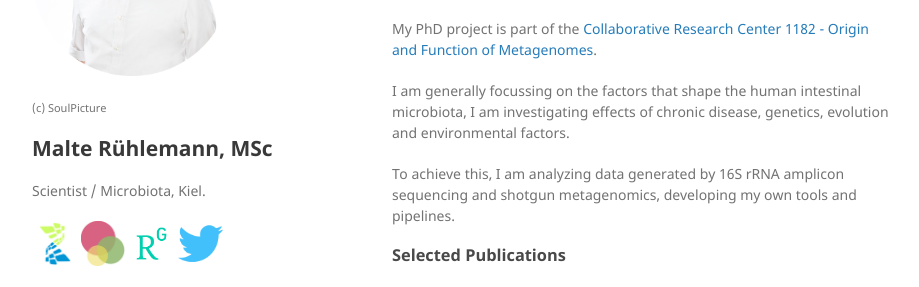
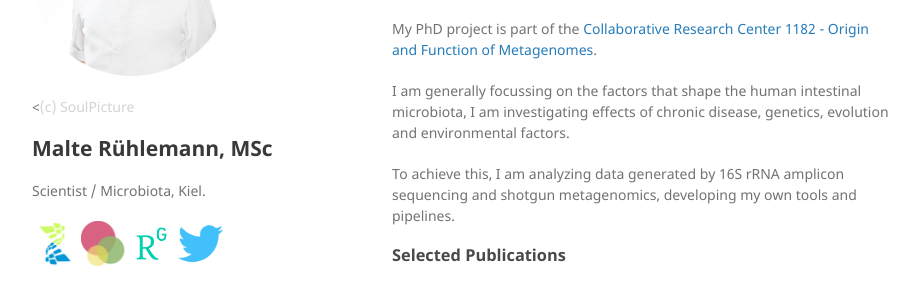
Before and after one commit to mruehlemann/mruehlemann.github.io, a Jekyll site: the page built from index.md, in a window 1280 px wide. Shown: the part 182-469 px from the top of the page, without its empty margins (178-1097 px from the left). Built offline with Jekyll 4.4.1, drawn with Linux system fonts in a browser that asks for light colours.

Commit message:
Update default.html

```diff
--- a/_layouts/default.html
+++ b/_layouts/default.html
@@ -16,7 +16,7 @@
     <div class="wrapper">
       <header>
 	<p class="view"><img src="docs/face.png" height=200px width=200px align=middle></p>
-	<p><small>(c) SoulPicture</small></p>
+	<p><<font color="lightgrey">(c) SoulPicture</font></p>
         <a href="{{ site.github.url }}"> <h2>{{ site.title | default: site.github.repository_name }}</h2> </a>
         <p>{{ site.description | default: site.github.project_tagline }}</p>
 	<p class="view"><a href="http://www.ikmb.uni-kiel.de/people/scientists/malte-ruhlemann" alt="IKMB"><img src="docs/ikmb.png" height=45px width=45px align=middle></a>
```
